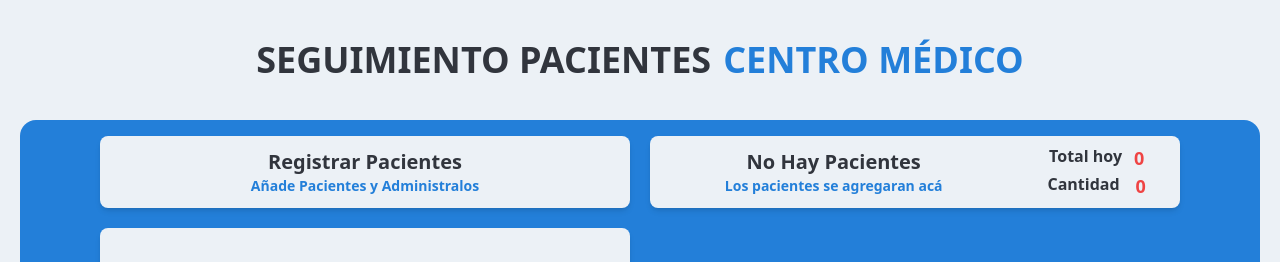
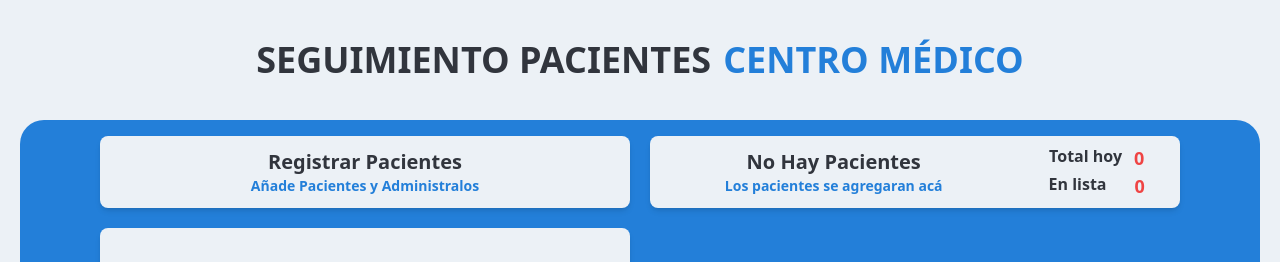
Before and after one commit to fernando8alvarez/gestion_pacientes, a React (Vite) app: page / in a window 1280 px wide. Shown: the top 262 px of the page. Built offline with nearby package versions, Linux system fonts and the light colour scheme.

Commit message:
version 3.2

```diff
--- a/src/App.jsx
+++ b/src/App.jsx
@@ -41,7 +41,7 @@ export default function App() {
   return (
     <div className="h-screen px-5 bg-[#ECF1F6]">
       <Header />
-      <div className="h-auto lg:h-auto min-[1370px]:h-[85%] flex flex-col lg:flex-row gap-5 w-full bg-[#237fd9] py-5 md:px-16 min-[700px]:px-20 lg:px-20 lg:py-4 rounded-t-2xl">
+      <div className="h-auto lg:h-auto min-[1370px]:h-auto flex flex-col lg:flex-row gap-5 w-full bg-[#237fd9] py-5 md:px-16 min-[700px]:px-20 lg:px-20 lg:py-4 rounded-3xl ">
         <Form
           pacientes={pacientes}
           setPacientes={setPacientes}
--- a/src/Components/Header.jsx
+++ b/src/Components/Header.jsx
@@ -1,7 +1,7 @@
 export default function Header() {
   return (
     <>
-      <h1 className="h-[10%] bg-[#ECF1F6] sm:h-[16%] md:h-[15%] gap-1 md:gap-3 text-[#31353D] flex flex-col md:flex-row items-center justify-center font-black text-2xl uppercase sm:text-3xl lg:text-4xl mx-auto">
+      <h1 className="h-[10%] bg-[#ECF1F6] my-5 sm:my-0 sm:h-[16%] md:h-[15%] gap-1 md:gap-3 text-[#31353D] flex flex-col md:flex-row items-center justify-center font-black text-2xl uppercase sm:text-3xl lg:text-4xl mx-auto">
         Seguimiento Pacientes<span className="text-[#237fd9]">Centro Médico</span>
       </h1>
     </>
--- a/src/Components/Patient.jsx
+++ b/src/Components/Patient.jsx
@@ -119,7 +119,7 @@ export default function Patient({
         </p>
       </div>
       <p className="block text-gray-700 text-sm min-[570px]:text-base lg:text-sm min-[1250px]:text-base font-bold mb-4">
-        Sintomas:{" "}
+        Motivo o sintomas:{" "}
         <span className="font-normal normal-case text-sm min-[570px]:text-base min-[700px]:text-sm min-[800px]:text-base lg:text-sm min-[1250px]:text-base">
           {sintomas}
         </span>
--- a/src/Components/PatientList.jsx
+++ b/src/Components/PatientList.jsx
@@ -34,9 +34,9 @@ export default function PatientList({
                   {nroPatien}
                 </span>
               </div>
-              <div className="flex gap-4 items-center justify-center">
+              <div className="flex gap-7 items-center justify-center">
                 <h2 className="text-[#31353D] font-bold text-base md:text-lg min-[900px]:text-xl lg:text-base">
-                  Cantidad
+                  En lista
                 </h2>
                 <span className="font-bold text-base md:text-lg min-[900px]:text-xl lg:text-base text-[#237fd9]">
                   {pacientes.length}
@@ -44,7 +44,7 @@ export default function PatientList({
               </div>
             </div>
           </div>
-          <div className="pr-2 flex flex-col gap-5 h-[560px] overflow-y-scroll">
+          <div className="pr-2 flex flex-col gap-5 lg:h-[550px] min-[1280px]:h-[475px] overflow-y-scroll">
             {pacientes.map((paciente) => (
               <Patient
                 key={paciente.id}
@@ -88,9 +88,9 @@ export default function PatientList({
                   {nroPatien}
                 </span>
               </div>
-              <div className="flex gap-4 justify-center">
+              <div className="flex gap-7 justify-center">
                 <h2 className="text-[#31353D] font-bold text-base md:text-lg min-[900px]:text-xl lg:text-base text-center">
-                  Cantidad
+                  En lista
                 </h2>
                 <span className="font-bold text-base md:text-xl lg:text-lg text-center text-red-500">
                   {pacientes.length}
```
